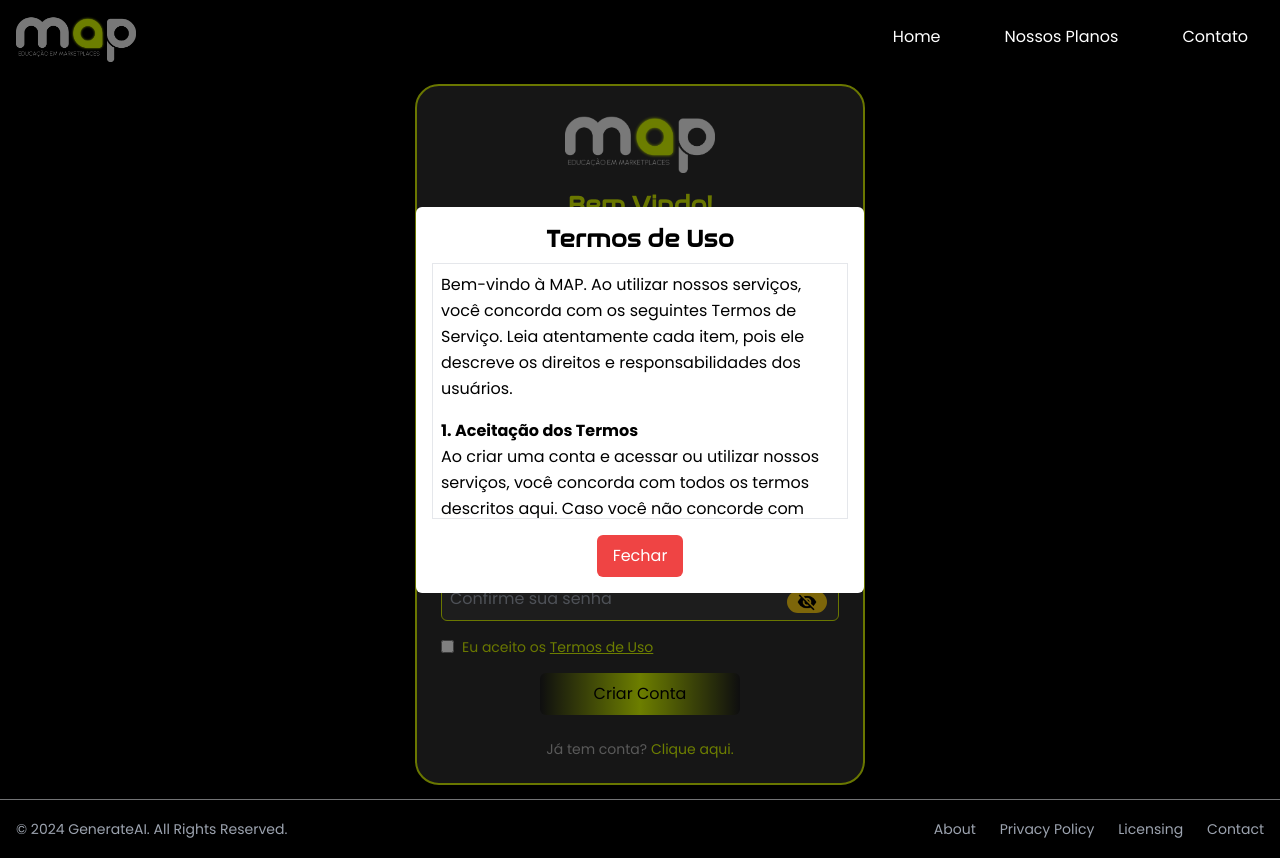
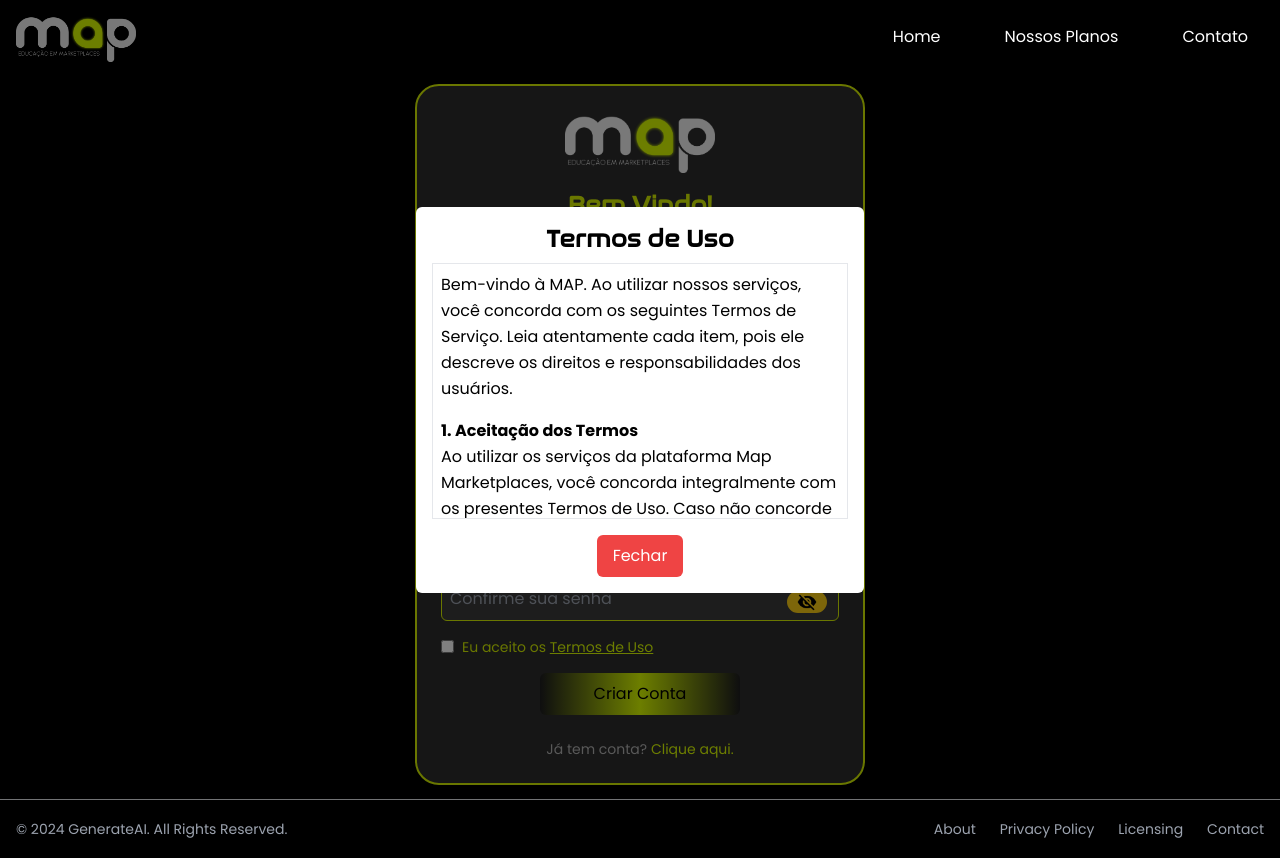
Before and after one commit to matheusiack20/Autentifica--o_Completa, a Next.js app in the folder my-app/: page /register in a window 1280 px wide. Both pictures are taken after a click on the button "Termos de Uso". Built offline with nearby package versions, Linux system fonts and the light colour scheme; no server answers.

Commit message:
atualizando termos de uso AnuncIA

```diff
--- a/my-app/src/app/(auth)/register/page.jsx
+++ b/my-app/src/app/(auth)/register/page.jsx
@@ -247,53 +247,84 @@ export default function Register() {
                     </p>
                     <p className="text-[black]">
                       <b>1. Aceitação dos Termos</b>
-                      <br />
-                      Ao criar uma conta e acessar ou utilizar nossos serviços,
-                      você concorda com todos os termos descritos aqui. Caso
-                      você não concorde com qualquer parte destes Termos, não
-                      deverá usar o serviço.
-                      <br />
-                      <br />
+                      <br/>
+                      Ao utilizar os serviços da plataforma Map Marketplaces,
+                      você concorda integralmente com os presentes Termos de Uso.
+                      Caso não concorde com qualquer cláusula aqui descrita,
+                      recomenda-se que não utilize nossos serviços.
+                      O uso contínuo da plataforma será interpretado
+                      como aceitação tácita dos termos.
+                      <br/>
+                      <br/>
                       <b>2. Cadastro de Usuário</b>
-                      <br />
-                      Para utilizar determinados recursos, você deve criar uma
-                      conta fornecendo informações precisas e completas. Você é
-                      responsável pela segurança da sua conta e pela
-                      confidencialidade de suas informações de login.
-                      <br />
-                      <br />
-                      <b>3. Privacidade e Uso de Dados</b>
-                      <br />
-                      Nossa política de privacidade descreve como coletamos,
-                      usamos e protegemos suas informações pessoais. Ao utilizar
-                      nossos serviços, você concorda com essa coleta e uso de
-                      dados, conforme descrito na política de privacidade.
-                      <br />
-                      <br />
+                      <br/>
+                      Você pode ser obrigado a registrar uma conta conosco para fins de
+                      uso de nossos serviços. Você concorda que as informações que você fornece são precisas,
+                      até onde você sabe. Você será obrigado a nos fornecer certas informações pessoais como
+                      parte de sua conta. Você concorda em manter as informações quanto à sua precisão.
+                      Deixar de manter uma conta atualizada pode resultar na sua incapacidade de usar nossos serviços.
+                      Você é o único responsável por todas as atividades que ocorrem em sua conta.
+                      <br/>
+                      <br/>
+                      <b>3. Informações da conta</b>
+                      <br/>
+                      A privacidade e segurança dos seus dados são prioridades para o Map Marketplaces.
+                      Ao utilizar nossa plataforma, você concorda com a coleta, processamento e uso dos
+                      seus dados pessoais de acordo com nossa Política de Privacidade.
+                      Os dados coletados serão utilizados exclusivamente para a prestação dos serviços,
+                      como criação e publicação de anúncios. Também podemos usar suas informações para
+                      melhorar nossos serviços, realizar análises internas ou enviar comunicações sobre
+                      atualizações, novos recursos ou ofertas promocionais, desde que você tenha consentido
+                      previamente.
+                      Nós nos comprometemos a adotar medidas de segurança para proteger seus dados, mas não
+                      nos responsabilizamos por danos decorrentes de falhas de segurança fora de nosso controle.
+                      <br/>
+                      <br/>
+                      Uso da conta. Você concorda em usar sua conta exclusivamente para o benefício de nossos
+                      serviços. Você também concorda que não permite que terceiros usem sua conta ou usem sua
+                      conta para quaisquer serviços não associados à sua propriedade pessoal ou propriedade sobre
+                      a qual você tenha controle legal. Você concorda que usará nossos serviços apenas para atividades
+                      legais. Você concorda, conforme necessário, em oferecer prova de identidade ao concluir os
+                      serviços
+                      para garantir que você corresponda aos detalhes da conta.
+                      <br/>
+                      <br/>
                       <b>4. Responsabilidades do Usuário</b>
-                      <br />
-                      Você concorda em utilizar o serviço de forma responsável e
-                      em conformidade com todas as leis aplicáveis. Qualquer
-                      atividade em sua conta é de sua responsabilidade.
-                      <br />
-                      <br />
+                      <br/>
+                      Ao utilizar a Map Marketplaces, o usuário declara que todas as informações fornecidas para a
+                      criação de anúncios são verdadeiras, completas e legais. O usuário é integralmente responsável
+                      pelo conteúdo dos anúncios, incluindo o cumprimento das normas aplicáveis, como legislações de
+                      publicidade, direitos autorais, e regulamentos específicos das plataformas integradas.
+                      O usuário também se compromete a não utilizar o serviço para criar ou publicar anúncios que contenham
+                      conteúdo impróprio, ilegal, ofensivo ou que viole as políticas das plataformas parceiras, como Bling
+                      e Olist. Caso isso ocorra, a Map Marketplaces se reserva o direito de suspender ou encerrar a conta
+                      do usuário sem aviso prévio.
+                      Além disso, o usuário reconhece que é sua responsabilidade revisar e aprovar o anúncio antes de sua
+                      publicação nas plataformas integradas.
+                      <br/>
+                      <br/>
                       <b>5. Modificações do Serviço</b>
-                      <br />
-                      Podemos alterar ou descontinuar nossos serviços a qualquer
-                      momento, com ou sem aviso prévio. Quaisquer modificações
-                      nos Termos de Serviço serão notificadas através do nosso
-                      site e entrarão em vigor imediatamente.
-                      <br />
-                      <br />
+                      <br/>
+                      A Map Marketplaces reserva-se o direito de modificar, suspender ou descontinuar, temporária ou
+                      permanentemente, qualquer funcionalidade ou parte de seus serviços, a qualquer momento, sem
+                      aviso prévio. Essas mudanças podem incluir ajustes nas integrações com plataformas de terceiros,
+                      alterações na estrutura do serviço ou remoção de funcionalidades.
+
+                      Sempre que possível, notificaremos os usuários sobre alterações significativas, mas o uso contínuo
+                      da plataforma após a implementação das mudanças será considerado como aceitação das mesmas. O Map
+                      Marketplaces não se responsabiliza por eventuais impactos causados por tais modificações, desde que estejam
+                      de acordo com os presentes Termos de Uso.
+                      <br/>
+                      <br/>
                       <b>6. Limitação de Responsabilidade</b>
-                      <br />
+                      <br/>
                       Não nos responsabilizamos por quaisquer danos diretos,
                       indiretos, incidentais ou punitivos resultantes do uso ou
                       da incapacidade de uso do serviço.
-                      <br />
-                      <br />
+                      <br/>
+                      <br/>
                       <b>7. Alterações e Cancelamento</b>
-                      <br />
+                      <br/>
                       Reservamo-nos o direito de modificar ou encerrar a conta
                       de um usuário que viole os termos estabelecidos. Você pode
                       cancelar sua conta a qualquer momento através das
```
